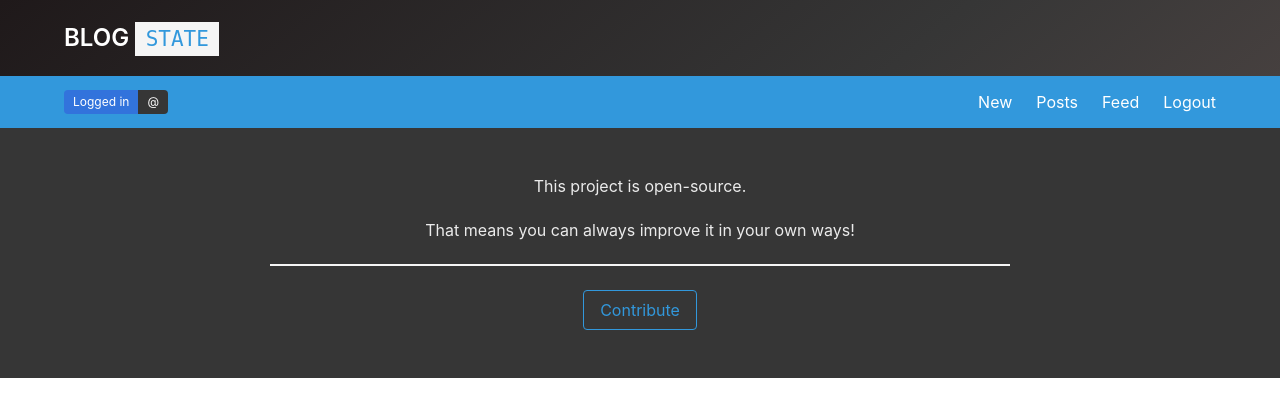
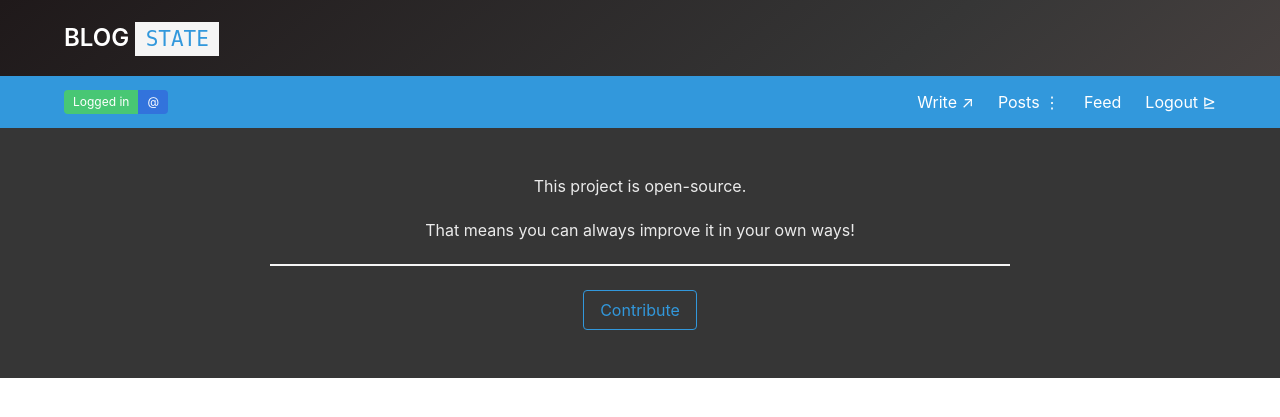
Before and after one commit to roshnet/blogstate-refactor, a Flask app: template blogstate/templates/inside.html in a window 1280 px wide. Shown: the top 417 px of the page. Run offline with Flask 2, Linux system fonts and the light colour scheme; the template is opened without the code that fills it, so the values that code supplies are empty.

Commit message:
enh: Modify navbar UI for logged in users

```diff
--- a/blogstate/templates/inside.html
+++ b/blogstate/templates/inside.html
@@ -24,17 +24,17 @@
 		<div class="navbar-start">
 			<span class="navbar-item">
 				<span class="tags has-addons">
-					<span class="tag is-link">Logged in</span>
-					<span class="tag is-dark">@{{ user.username }}</span>
+					<span class="tag is-success">Logged in</span>
+					<span class="tag is-link">@{{ user.username }}</span>
 				</span>
 			</span>
 		</div>
 		<div id="navMenu" class="navbar-menu">
 			<div class="navbar-end">
-				<a href="#" class="navbar-item">New</a>
-				<a href="#" class="navbar-item">Posts</a>
+				<a href="#" class="navbar-item">Write &nearrow;</a>
+				<a href="#" class="navbar-item">Posts &vellip;</a>
 				<a href="#" class="navbar-item">Feed</a>
-                <a href="#" class="navbar-item">Logout</a>
+                <a href="#" class="navbar-item">Logout &RightTriangleEqual;</a>
 			</div>
 		</div>
 	</div>
```
